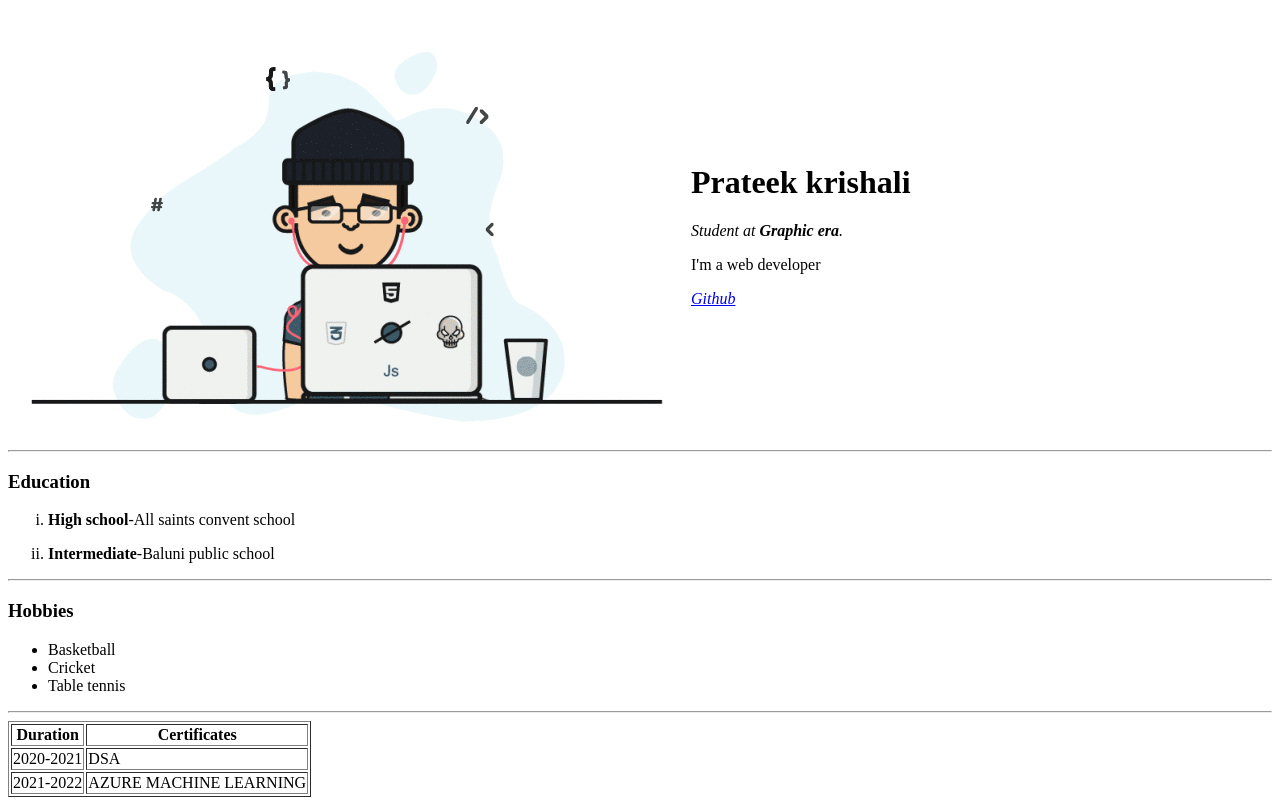
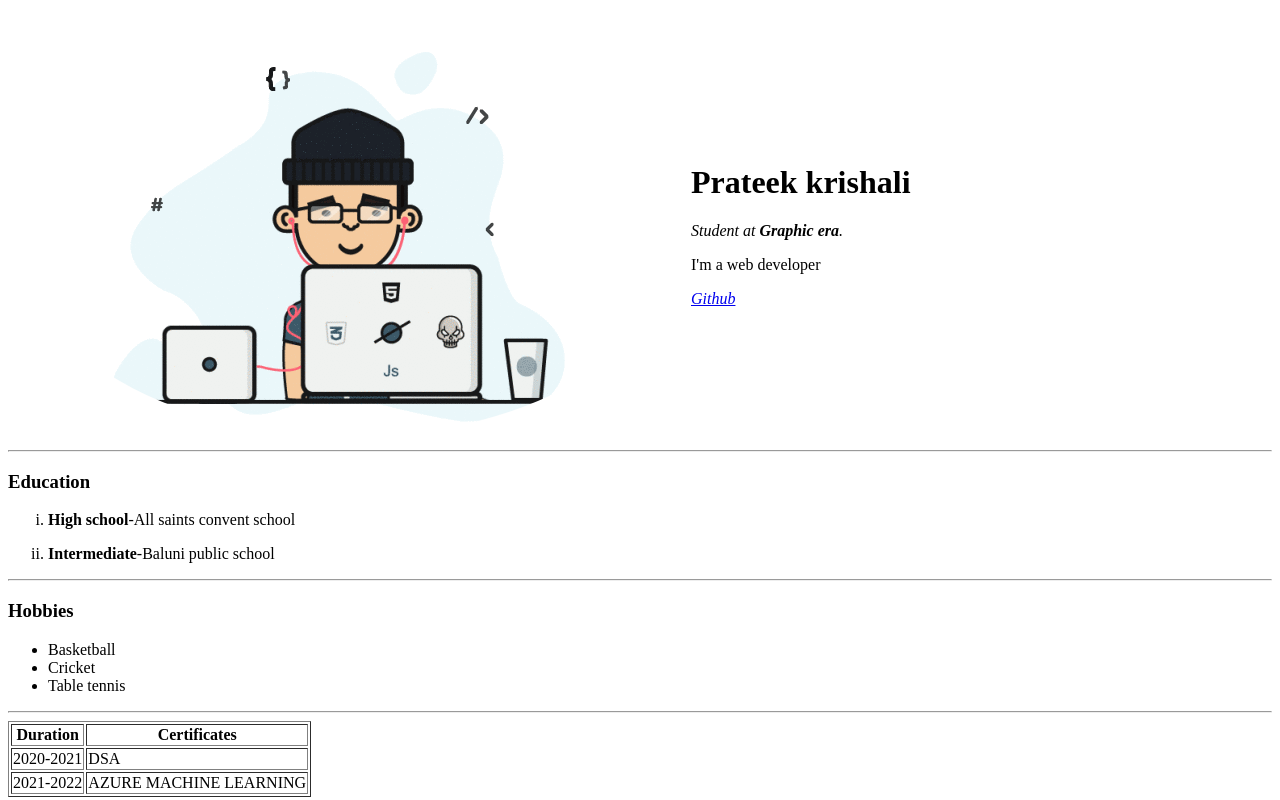
Before and after one commit to Prateek9411/cv, a plain HTML site: page index.html in a window 1280 px wide. Shown: the top 800 px of the page. Drawn offline with Linux system fonts and the light colour scheme.

Commit message:
Update index.html

```diff
--- a/index.html
+++ b/index.html
@@ -10,7 +10,7 @@
   <table cellspacing="0">
     <tr>
       <td><img src="images/image1.gif" alt="GIF"
-          border-radius="100%"></td>
+          style="border-radius:100%;"></td>
       <td>
         <h1>Prateek krishali</h1>
         <p><em>Student at <strong>Graphic era</strong>.</em></p>
```
